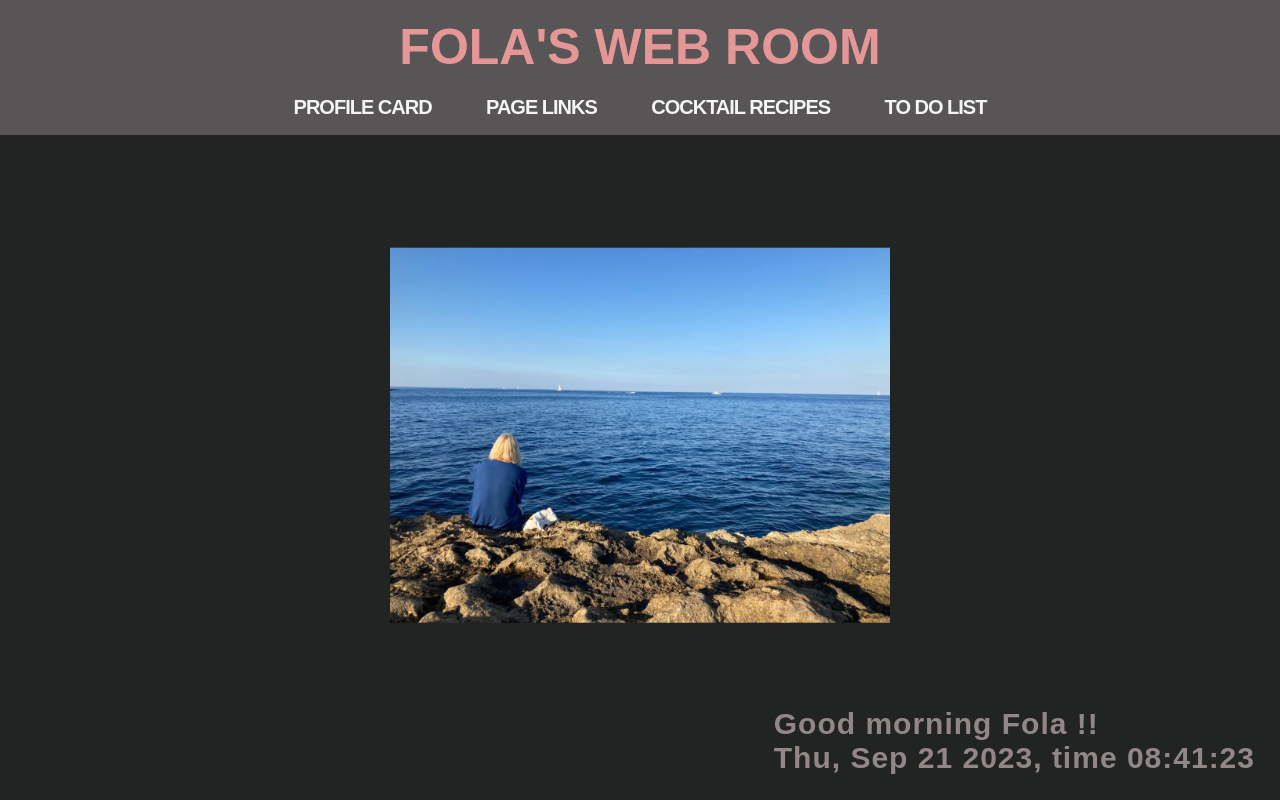
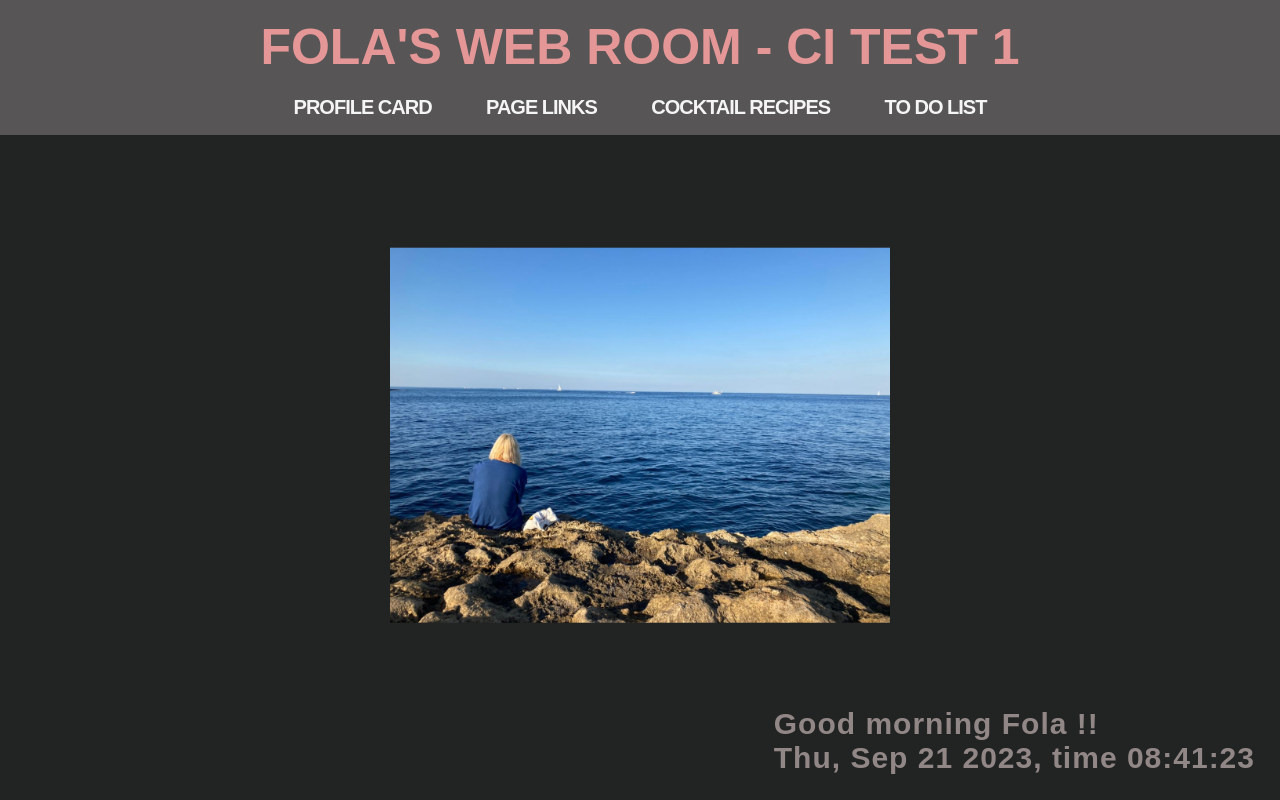
Before and after one commit to dpcalfola/Fola-web-room, a plain HTML site: page index.html in a window 1280 px wide. Drawn offline with Linux system fonts and the light colour scheme.

Commit message:
Feat > CI test to Jenkins (Try 1)
    Succeeded push docker image to docker hub by Jenkins
        - manual build (Build Now)

    Expect to push docker image automatically by Jenkins
        - when push to github repository

```diff
--- a/index.html
+++ b/index.html
@@ -12,7 +12,8 @@
 <body>
   <div id="grid">
     <div id="grid_header">
-      <h1><a href="index.html" class="nav_active">FOLA'S WEB ROOM</a></h1>
+      <h1><a href="index.html" class="nav_active">FOLA'S WEB ROOM - CI
+        TEST 1</a></h1>
 
       <ul>
         <li class="nav">
```
